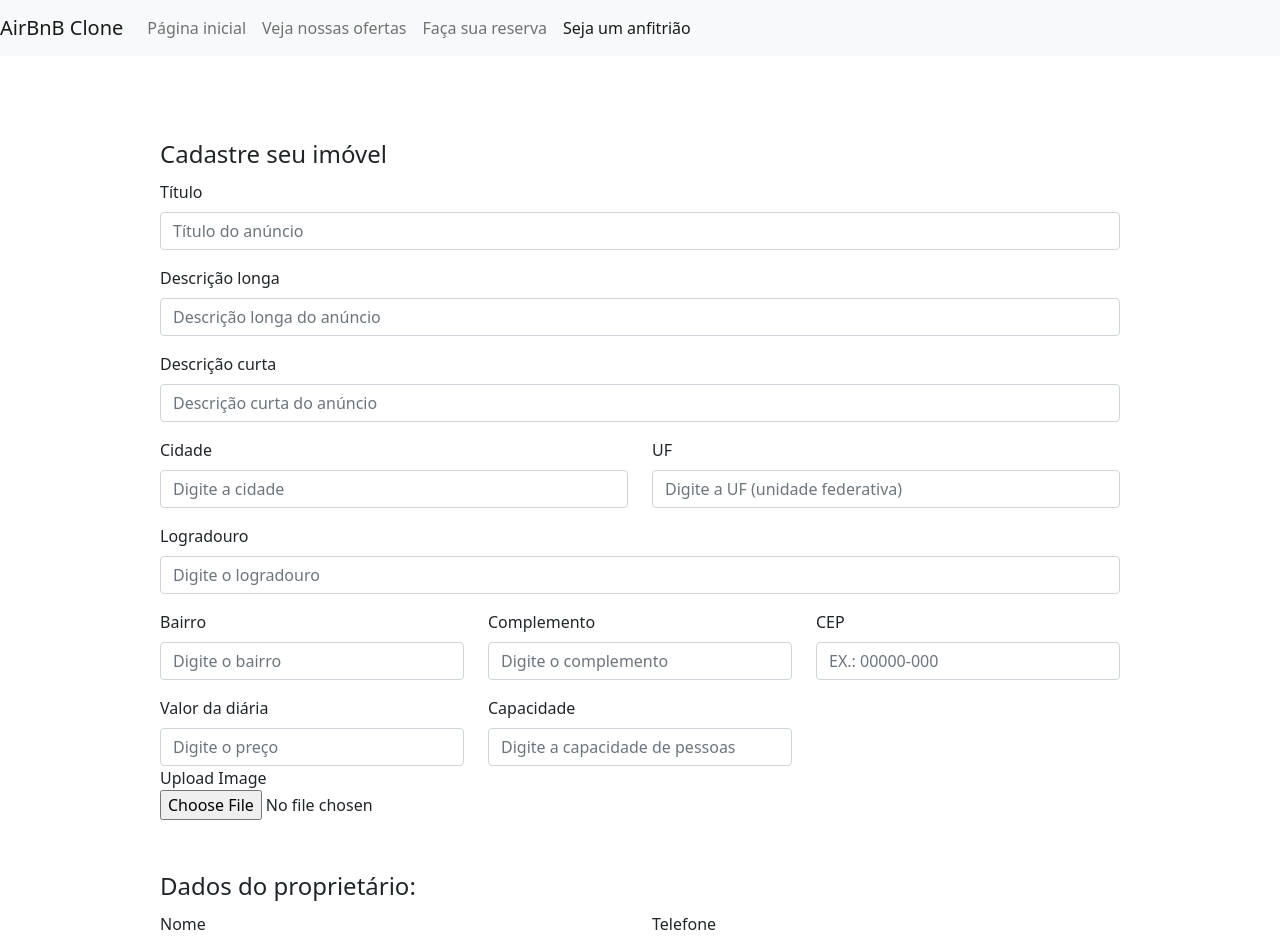
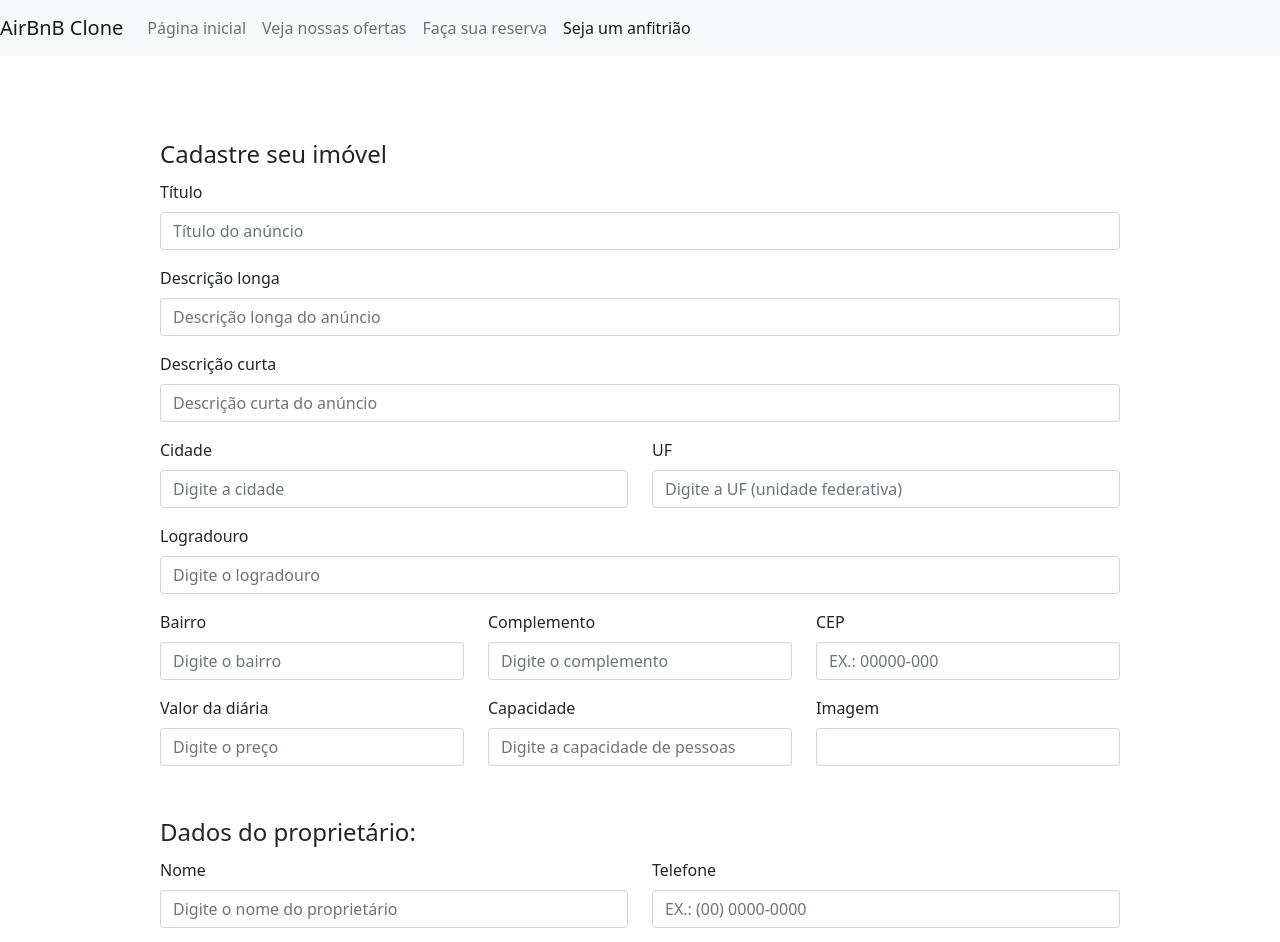
Before and after one commit to lorenaaze/airbnbclone_react_v2, a React (Create React App) app: page /cadastro in a window 1280 px wide. Shown: the top 942 px of the page. Built offline with nearby package versions, Linux system fonts and the light colour scheme.

Commit message:
alterando para o forms receber urlImage

```diff
--- a/src/dtos.ts
+++ b/src/dtos.ts
@@ -18,8 +18,5 @@ export interface Locacao {
         phone: string,
     }
     ultimo_update: Date,
-    img?: {
-        data: Buffer,
-        contentType: String
-    };
+    urlImage: string
 }
--- a/src/rotas/paginaCadastro.tsx
+++ b/src/rotas/paginaCadastro.tsx
@@ -3,7 +3,7 @@ import { Form, Row, Col, Button } from 'react-bootstrap';
 function Cadastro() {
     return (
         <>
-            <form method="post" action="http://localhost:5000/api/locacao/criarlocacao" encType="multipart/form-data" style={{ display: 'block', margin: '5rem 10rem' }}>
+            <form method="post" action="http://localhost:5000/api/locacao/criarlocacao" style={{ display: 'block', margin: '5rem 10rem' }}>
                 <fieldset>
                     <legend>Cadastre seu imóvel</legend>
                     <Form.Group className="mb-3" controlId="formGridAddress1">
@@ -64,12 +64,9 @@ function Cadastro() {
                             <Form.Control type="number" placeholder="Digite a capacidade de pessoas" name="capacidade" min={1} required/>
                         </Form.Group>
                         <Form.Group as={Col} controlId="formGridPassword">
-                            {/*<Form.Label>Imagem</Form.Label>
-                            <Form.Control type="file" id="image" name="img" min={1} required/>*/}
+                            <Form.Label>Imagem</Form.Label>
+                            <Form.Control type="string" id="urlImage" name="urlImage" min={1} required/>
                         </Form.Group>
-                            <label>Upload Image</label>
-                            <input type="file" id="image"
-                       name="img" required></input>
                     </Row>
 
                 </fieldset>
```
